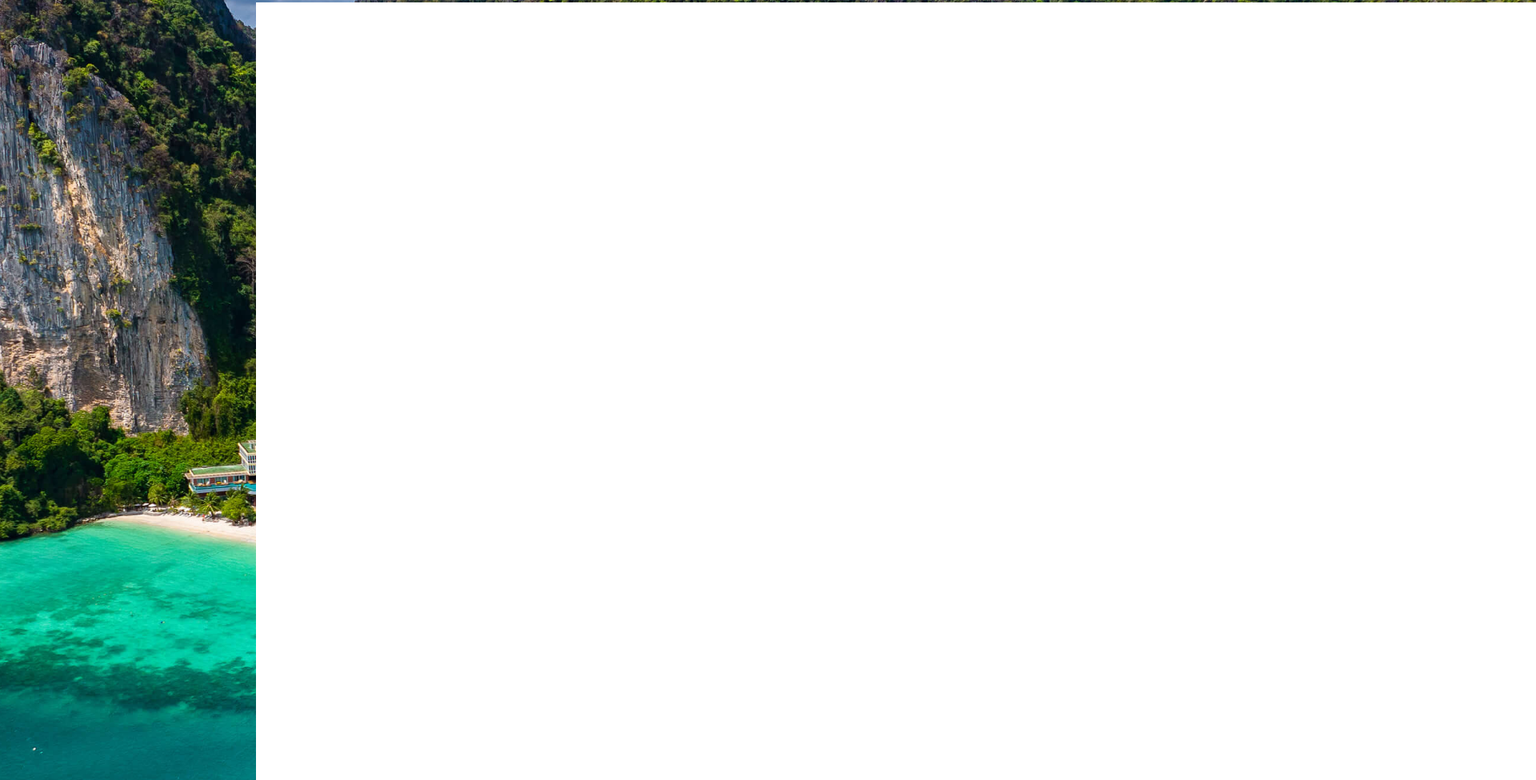
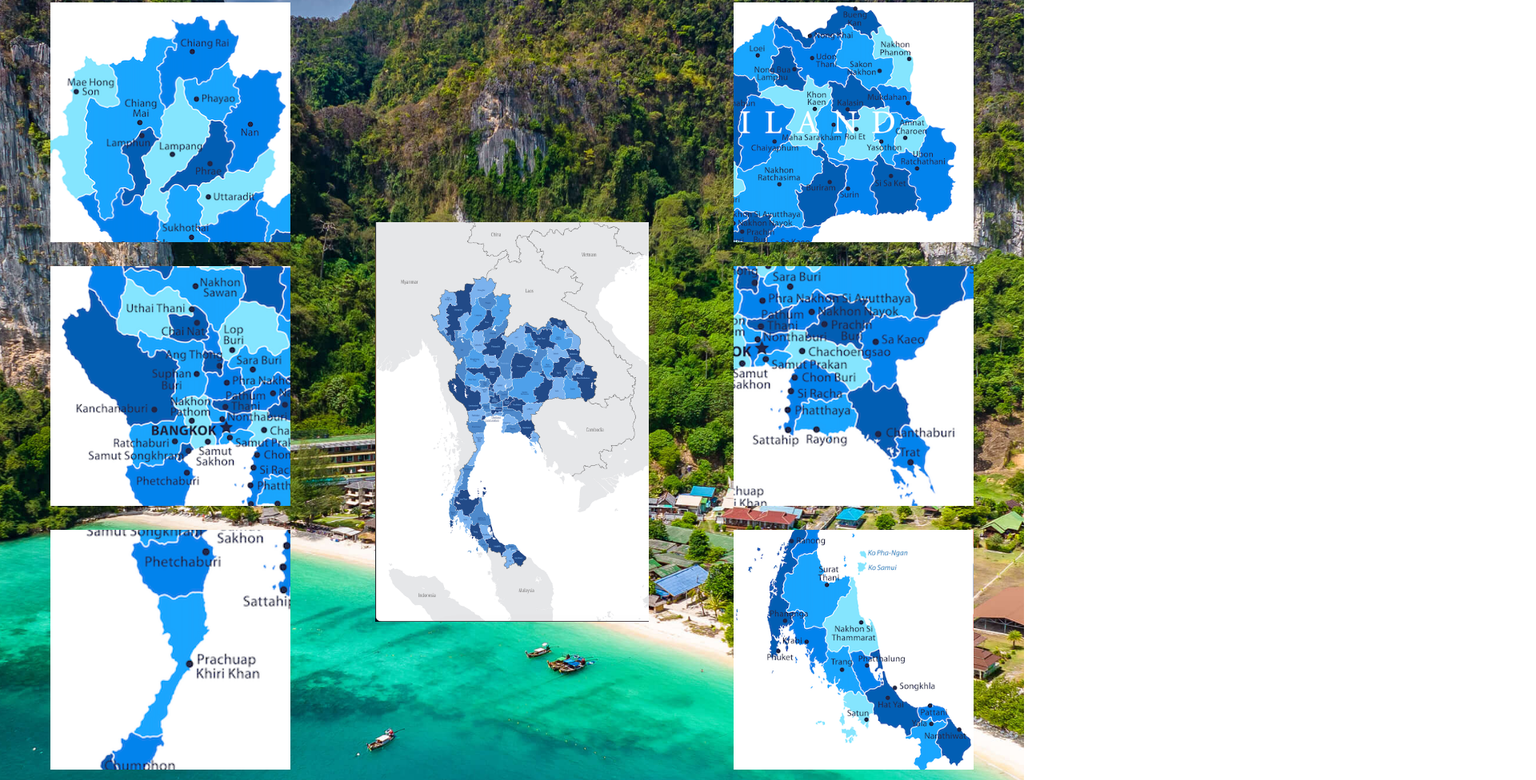
Before and after one commit to Kay13051976/Thailand-magic-map, a plain HTML site: page thailand-map.html in a window 1280 px wide. Shown: the part 397-1373 px from the top of the page at 80% size, 1920 px wide, since content can reach past the window. Drawn offline with Linux system fonts and the light colour scheme.

Commit message:
Add html structure and style css to Thailand map page

```diff
--- a/assets/css/style.css
+++ b/assets/css/style.css
@@ -94,7 +94,7 @@ nav {
 /*Header nav style end */
 /*homepage main style start here*/
 /* Main style start here*/
-.main-paragraph>h2 {
+.main-paragraph > h2 {
   color: #ffffff;
   background-color: rgb(50, 43, 43, 0.5);
 
@@ -168,11 +168,11 @@ nav {
   color: #ffffff;
 }
 
-.footer-container-advertise-content>a {
+.footer-container-advertise-content > a {
   color: #ffffff;
 }
 
-.footer-container-advertise-content>a:hover {
+.footer-container-advertise-content > a:hover {
   color: rgb(13, 48, 144);
 }
 
@@ -202,7 +202,6 @@ nav {
 
 .box:nth-of-type(even) {
   transform: translateX(-200%);
-
 }
 
 .box.show {
@@ -277,7 +276,7 @@ nav {
   padding-bottom: 1.25em;
 }
 
-.form>h2 {
+.form > h2 {
   color: rgb(255, 255, 0);
 
   text-align: center;
@@ -296,7 +295,7 @@ nav {
   margin-bottom: 15px;
 }
 
-.form-control>label {
+.form-control > label {
   color: rgb(255, 255, 0);
 
   font-size: 2rem;
@@ -331,6 +330,53 @@ nav {
   margin-bottom: 20px;
 }
 
+/*Thailand map page style start here*/
+.thailand-map-page-main-container {
+  display: grid;
+  grid-template-columns: 1fr 1fr 1fr;
+  align-items: center;
+  justify-content: center;
+  margin-top: 200px;
+}
+
+.thailand-map-page-main-col1 {
+  display: flex;
+  flex-direction: column;
+  gap: 30px;
+  align-items: center;
+  justify-content: center;
+}
+
+.thailand-map-page-main-col1 img {
+  width: 300px;
+  height: 300px;
+  display: block;
+  object-fit: cover;
+}
+
+.thailand-map-page-main-col2 > img {
+  width: 80%;
+  height: 500px;
+  margin: auto;
+  margin-top: 90px;
+  display: block;
+}
+
+.thailand-map-page-main-col3 {
+  display: flex;
+  flex-direction: column;
+  gap: 30px;
+  align-items: center;
+  justify-content: center;
+}
+
+.thailand-map-page-main-col3 img {
+  width: 300px;
+  height: 300px;
+  display: block;
+  object-fit: cover;
+}
+
 /* Media query for header nav start here */
 @media (max-width: 768px) {
   .nav-logo {
@@ -338,7 +384,7 @@ nav {
     margin-right: 10px;
   }
 
-  .main-paragraph>h2 {
+  .main-paragraph > h2 {
     font-size: 2.4rem;
   }
 
--- a/thailand-map.html
+++ b/thailand-map.html
@@ -65,10 +65,23 @@
         </nav>
       </div>
     </header>
-    <main class="map-page-hero-image-container">
-      <div class="map-page-hero-image">
-        <img src="assets/images/thailand-light-blue-map.jpg" alt="" />
+    <main class="thailand-map-page-main-container">
+      <div class="thailand-map-page-main-col1">
+        <div><img src="assets/images/northren-with-province-name.png" alt="Northern thailand map with province name"></div>
+
+        <div><img src="assets/images/west-central-and-provinve-name.png" alt="Western thailand map with province name"></div>
+        <div><img src="assets/images/southern-and-province-name.png" alt="Southern top thailand map with province name"></div>
       </div>
+      <div class="thailand-map-page-main-col2">
+        <img src="assets/images/thailand-province-dark-light-blue.png" alt="thailand map with province name and boarding area in gray" />
+      </div>
+      <div class="thailand-map-page-main-col3">
+        <div><img src="assets/images/northeast-with-province-name.png" alt="Northeast thailand map with province name"></div>
+
+        <div><img src="assets/images/east-and-province-name.png" alt="East and central thailand map with province name"></div>
+        <div><img src="assets/images/southern-end-and-province-name.png" alt="southern end thailand map with province name"></div>
+      </div>
+
     </main>
     <footer class="footer-container">
       <div class="footer-container-advertise">
```
